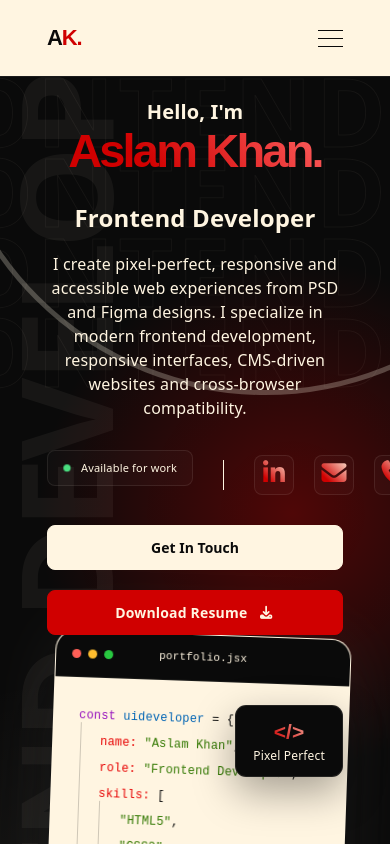
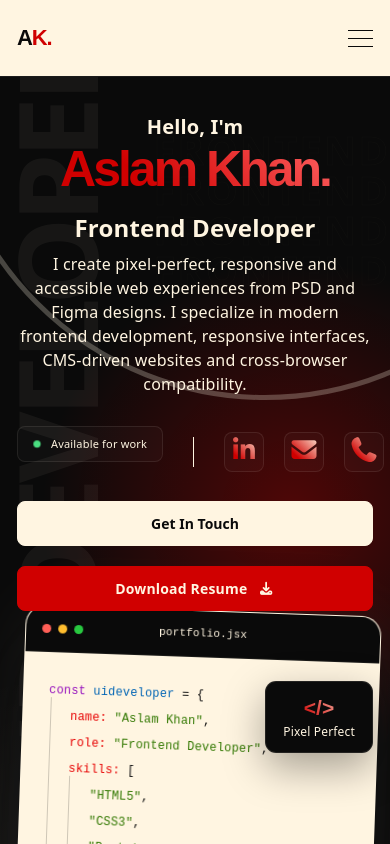
Before and after one commit to aslam-abrar/portfolio, a React app: page / in a window 390 px wide. Built offline with nearby package versions, Linux system fonts and the light colour scheme; the HTML template or start-up script is replaced by a standard one.

Commit message:
Update App.css

```diff
--- a/src/App.css
+++ b/src/App.css
@@ -1,6 +1,6 @@
-/* =========================================================
-   GLOBAL RESET
-========================================================= */
+/*
+ Common CSS
+*/
 
 * {
   margin: 0;
@@ -172,11 +172,11 @@ textarea {
 }
 .section-label-box p{
   margin: 0;
-  font-size: 8rem;
+  font-size: 145px;
   font-weight: 800;
   color: #FFF5E1;
-  letter-spacing: -4px;
-  line-height: 8rem;
+  letter-spacing: -5px;
+  line-height: 145px;
   white-space: nowrap;
 }
 .bg-effect {
@@ -208,10 +208,10 @@ textarea {
   margin-bottom: 30px;
   color: #FFF5E1;
   font-family: "Space Grotesk", sans-serif;
-  font-size: clamp(55px, 6vw, 86px);
+  font-size: 85px;
   font-weight: 700;
-  line-height: 0.95;
-  letter-spacing: -0.07em;
+  line-height: 85px;
+  letter-spacing: -5px;
 }
 .section-title span {
   background-clip: text;
@@ -260,15 +260,13 @@ p.section-description span {
   line-height: 18px;
 }
 
-/* ===============
-  Theme Grids
-=============== */
+/* Theme Grids */
 .theme-grids-box{
   margin-top: 30px;
 }
 .theme-card-box {
   height: 100%;
-  min-height: 215px;
+  min-height: 180px;
   padding: 20px;
   position: relative;
   overflow: hidden;
@@ -276,7 +274,7 @@ p.section-description span {
   background-color: rgba(255, 245, 225, 0.75);
   border: 1px solid #FFF5E1;
   border-radius: 15px;
-  transition: transform 0.25s ease, border-color 0.25s ease, background 0.25s ease;
+  transition: transform 0.25s ease;
 }
 .theme-card-box:hover {
   transform: translateY(-3px);
@@ -311,14 +309,14 @@ p.section-description span {
 .theme-card-content p {
   margin: 0;
   color: #0A0A0A;
-  font-size: 12px;
-  line-height: 14px;
+  font-size: 14px;
+  line-height: 20px;
 }
 .theme-card-box-top {
   display: flex;
   align-items: center;
   gap: 10px;
-  margin-bottom: 27px;
+  margin-bottom: 20px;
 }
 .theme-card-number {
   color: #D00000;
@@ -334,7 +332,7 @@ p.section-description span {
   background: rgba(10, 10, 10, 0.15);
 }
 .theme-card-box h3 {
-  margin: 0 0 20px;
+  margin: 0 0 15px;
   color: #D00000;
   font-family: "Space Grotesk", sans-serif;
   font-size: 20px;
@@ -348,14 +346,14 @@ p.section-description span {
   gap: 10px;
 }
 .theme-card-list span {
-  padding: 8px 10px;
+  padding: 5px 8px;
   color: #FFF5E1;
   background: rgba(10, 10, 10, 0.95);
   border: 1px solid rgba(10, 10, 10, 1);
   border-radius: 8px;
   font-size: 12px;
   line-height: 14px;
-  transition: transform 0.25s ease, border-color 0.25s ease, background 0.25s ease;
+  transition: transform 0.25s ease;
 }
 .theme-card-list span:hover {
   color: #FFF5E1;
@@ -363,9 +361,7 @@ p.section-description span {
   border: 1px solid rgba(10, 10, 10, 1);
 }
 
-/* ===============
-  Note
-=============== */
+/* Note */
 .bottom-note {
   display: flex;
   align-items: center;
@@ -390,9 +386,7 @@ p.section-description span {
   letter-spacing: 0;
 }
 
-/* ===============
-  Animations
-=============== */
+/* Animations */
 @keyframes activeCirclePulse {
   0%,
   100% {
@@ -427,10 +421,24 @@ p.section-description span {
   }
 }
 
+/* Responsive */
+@media (max-width: 1024.98px) {
+  .page-section {
+    padding-top: 60px;
+    padding-bottom: 60px;
+  }
+}
 
 @media (max-width: 991.98px) {
+  .bg-effect {
+    top: 5%;
+  }
+  .bg-effect span {
+    font-size: 60px;
+    line-height: 60px;
+  }
   .page-content{
-    padding-top: 70px;
+    padding-top: 75px;
   }
   .section-content {
     margin: 0 auto;
@@ -441,22 +449,42 @@ p.section-description span {
   }
 }
 
-@media (max-width: 1024.98px) {
+@media (max-width: 767.98px){
+  .theme-container {
+    width: 100%;
+    padding: 0 5px;
+  }
   .page-section {
     padding-top: 40px;
     padding-bottom: 40px;
   }
+
+  .section-title {
+    font-size: 50px;
+    line-height: 50px;
+    letter-spacing: -3px;
+    margin-bottom: 20px;
+  }
+  .hero-role {
+    font-size: 20px;
+    line-height: 24px;
+    margin-bottom: 0;
+  }
+  .section-description{
+    margin-top: 10px;
+  }
 }
 
 @media (max-width: 575.98px) {
-  .page-section {
-    padding-top: 30px;
-    padding-bottom: 30px;
+  .bg-effect span {
+    font-size: 40px;
+    line-height: 40px;
+    letter-spacing: 2px;
+    -webkit-text-stroke: 1px rgba(255, 245, 225, 0.02);
   }
-
-  .section-title {
-    font-size: 47px;
-    letter-spacing: -0.06em;
+  .section-label-box p {
+    font-size: 110px;
+    line-height: 110px;
   }
 
   .theme-btn-box {
@@ -468,9 +496,8 @@ p.section-description span {
     width: 100%;
   }
 
-  .theme-card-box {
-    min-height: 210px;
-    padding: 19px;
+  .theme-card-box{
+    padding: 15px;
   }
   .theme-card-box h3 {
     font-size: 20px;
```
Lines whose indentation alone changed are shown as unchanged.
